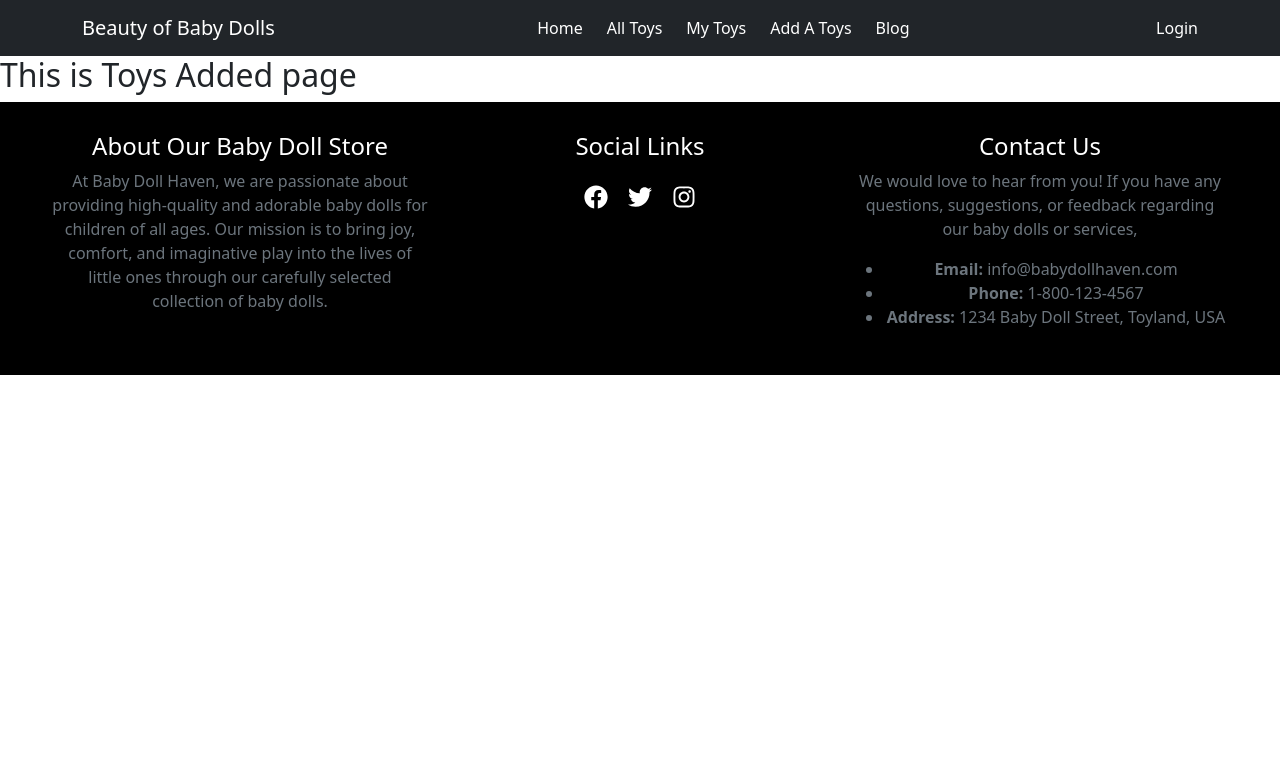
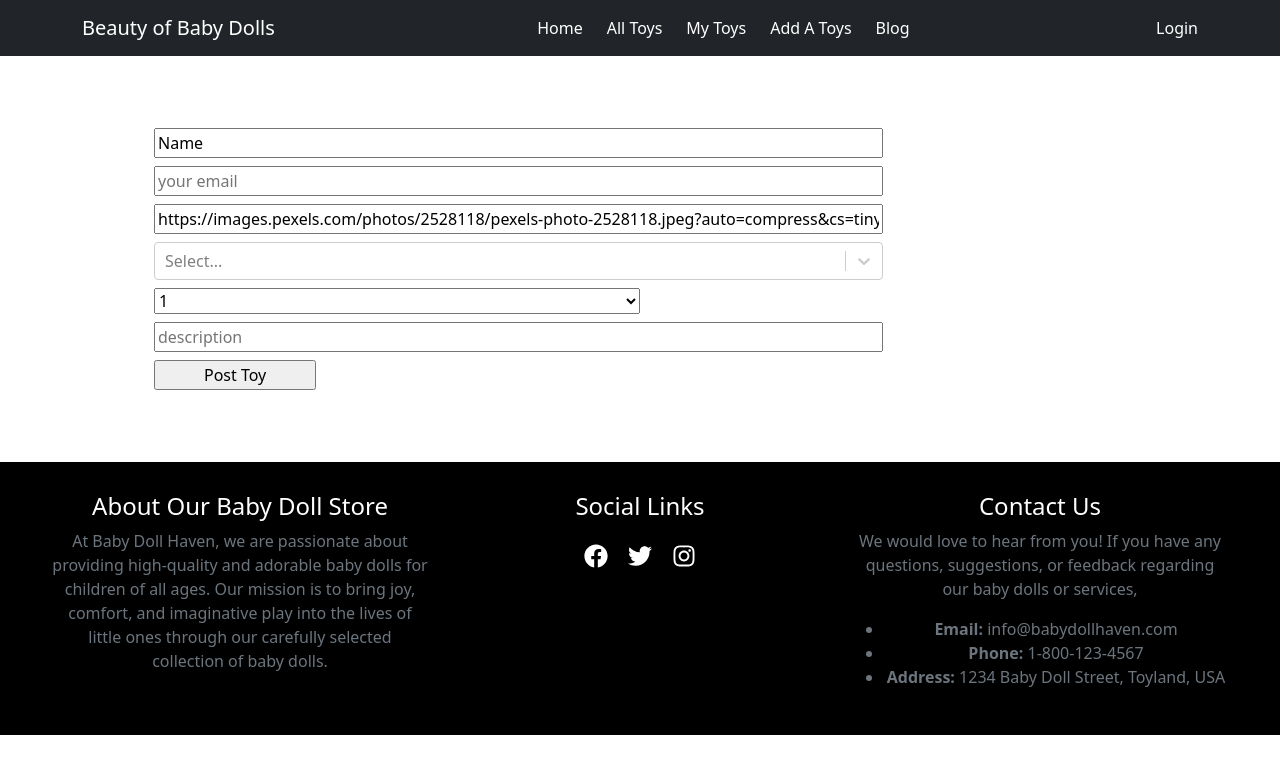
Before and after one commit to ArjumanJesmin/toy-marketplace, a React (Vite) app: page /addAToys in a window 1280 px wide. Shown: the top 774 px of the page. Built offline with nearby package versions, Linux system fonts and the light colour scheme; no server answers.

Commit message:
created post form and upaded data

```diff
--- a/package.json
+++ b/package.json
@@ -20,6 +20,7 @@
     "react-hook-form": "^7.43.9",
     "react-icons": "^4.8.0",
     "react-router-dom": "^6.11.2",
+    "react-select": "^5.7.3",
     "react-tabs": "^6.0.1",
     "sort-by": "^1.2.0"
   },
--- a/src/Pages/AddAToys/AddAToys.jsx
+++ b/src/Pages/AddAToys/AddAToys.jsx
@@ -1,11 +1,106 @@
+/* eslint-disable no-undef */
 /* eslint-disable no-unused-vars */
-import React from 'react';
+import React, { useContext, useState } from 'react';
+import { Col, Container, Row } from 'react-bootstrap';
+import { useForm } from "react-hook-form";
+import CreatableSelect from 'react-select';
+import { AuthContext } from '../../providers/AuthProvider';
+
 
 const AddAToys = () => {
+    const [selectedOption, setSelectedOption] = useState(null);
+    const { user } = useContext(AuthContext);
+     const {
+    register,
+    handleSubmit,
+    watch,
+    formState: { errors },
+  } = useForm();
+
+    const onSubmit = (data) => {
+        data.skills = selectedOption;
+        console.log(data)
+
+        fetch("http://localhost:5000/postToy", {
+          method: "POST",
+          headers: { "Content-Type": "application/json" },
+          body: JSON.stringify(data),
+        })
+          .then((res) => res.json())
+          .then((result) => {
+            console.log(result);
+          });
+        console.log(data);
+      };
+
+    const options = [
+        { value: 'frozen dolls', label: 'frozen dolls' },
+        { value: 'donald duck', label: 'donald duck' },
+        { value: 'science kits', label: 'science kits' },
+        { value: 'math learning toys', label: 'math learning toys' },
+        { value: 'Bedtime Baby Doll', label: 'Bedtime Baby Doll' },
+        { value: 'Cooking Toys', label: 'Cooking Toys' },
+    ];
+
+
     return (
-        <div>
-            <h2>This is Toys Added page</h2>
-        </div>
+        <Container>
+            <Row>
+                <Col>
+                    <form className='p-5 m-4 ' onSubmit={handleSubmit(onSubmit)}>
+                        <input
+                            className=" mb-2 w-75"
+                            {...register("title")}
+                            placeholder="title"
+                            defaultValue="Name"
+                        />
+                        <input
+                            className="mb-2 w-75"
+                            //   value={user?.email}
+                            {...register("email", { required: true })}
+                            placeholder="your email"
+                            type="email"
+                        />
+
+                        <input
+                            className="mb-2 w-75"
+                            {...register("image")}
+                            placeholder="Image URL"
+                            type="url"
+                            defaultValue="https://images.pexels.com/photos/2528118/pexels-photo-2528118.jpeg?auto=compress&cs=tinysrgb&w=600"
+                        />
+
+
+                        <CreatableSelect
+                            className="mb-2 w-75"
+                            defaultValue={selectedOption}
+                            onChange={setSelectedOption}
+                            options={options}
+                            isMulti
+                        />
+                        <select className="mb-2 w-50" {...register("available_quantity")}>
+                            <option value="1">1</option>
+                            <option value="2">2</option>
+                            <option value="3">3</option>
+                            <option value="4">4</option>
+                            <option value="5">5</option>
+                            <option value="6">6</option>
+                            <option value="7">7</option>
+                            <option value="8">8</option>
+                            <option value="9">9</option>
+                            <option value="10">10</option>
+                        </select>
+                        <input
+                            className="mb-2 w-75"
+                            {...register("description")}
+                            placeholder="description"
+                        />
+                        <br />
+                        <input className="px-5 " value="Post Toy" type="submit" />
+                    </form>
+                </Col>
+            </Row>
+        </Container>
     );
 };
 
--- a/src/Pages/AllToys/AllToys.jsx
+++ b/src/Pages/AllToys/AllToys.jsx
@@ -1,11 +1,18 @@
+/* eslint-disable no-undef */
 /* eslint-disable no-unused-vars */
 import React, { useEffect, useState } from 'react';
 import { Button, Col, Container, Row, Table } from 'react-bootstrap';
 import TableBody from './TableBody';
 
+
+
 const AllToys = () => {
 
   const [allToys, setAllToys] = useState([]);
+  const [show, setShow] = useState(false);
+  const handleShow = () => setShow(true);
+  const handleClose = () => setShow(false);
+
 
   useEffect(() => {
     fetch('http://localhost:5000/toys')
@@ -16,11 +23,15 @@ const AllToys = () => {
       })
 
   }, [])
+
+
   return (
+
+    <>
       <Container className='my-4'>
         <Row>
           <Col>
-            <Table  striped bordered hover>
+            <Table striped bordered hover>
               <thead>
                 <tr>
                   <th>Seller</th>
@@ -29,12 +40,15 @@ const AllToys = () => {
                 </tr>
               </thead>
               {
-          allToys.map(singleToy =><TableBody singleToy={singleToy} key={singleToy._id} />)
+                allToys.map((singleToy, index) => <TableBody handleShow={handleShow} handleClose={handleClose} show={show} index={index} singleToy={singleToy} key={singleToy._id} />)
               }
             </Table>
           </Col>
         </Row>
       </Container>
+
+
+    </>
   );
 };
 
--- a/src/Pages/AllToys/TableBody.jsx
+++ b/src/Pages/AllToys/TableBody.jsx
@@ -1,24 +1,50 @@
+/* eslint-disable no-undef */
 /* eslint-disable react/prop-types */
 /* eslint-disable no-unused-vars */
 import React from 'react';
 import { Button } from 'react-bootstrap';
-import { Link } from 'react-router-dom';
+// import { Link } from 'react-router-dom';
+import Modal from 'react-bootstrap/Modal';
 
-const TableBody = ({ singleToy }) => {
-    const { name, available_quantity, categories } = singleToy;
+const TableBody = ({ singleToy, index, handleShow, handleClose, show }) => {
+
+
+    const {seller_name, picture, available_quantity, categories, description, seller_email, price,rating} = singleToy;
+
     return (
+        <>
             <tbody>
                 <tr>
-                <td>1</td>
-                <td>{name}</td>
+                    <td>{index + 1}</td>
+                    <td>{seller_name}</td>
                     <td>{available_quantity}</td>
                     <td>
-                    price: $ {categories[0]?.price}
+                        price: $ {price} <br/>
+                        rating: {rating}
                     </td>
-                <td><Link to='/details'><Button>View Details</Button></Link></td>
+                    {/* <td><Link to='/details'><Button variant="primary" >View Details</Button></Link></td> */}
+                    <td><Button variant="primary" onClick={handleShow}>View Details</Button></td>
                 </tr>
             </tbody>
 
+            {/* modal */}
+            <Modal show={show} onHide={handleClose}>
+                <Modal.Header closeButton>
+                    <Modal.Title>{seller_name}</Modal.Title>
+                </Modal.Header>
+                <img src={picture} alt="" />
+                <Modal.Body>{description}</Modal.Body>
+                <Modal.Body>{seller_email}</Modal.Body>
+                <Modal.Footer>
+                    <Button variant="secondary" onClick={handleClose}>
+                        Close
+                    </Button>
+                    <Button variant="primary" onClick={handleClose}>
+                        Save Changes
+                    </Button>
+                </Modal.Footer>
+            </Modal>
+        </>
     );
 };
 
--- a/src/Pages/Home/Details.jsx
+++ b/src/Pages/Home/Details.jsx
@@ -1,12 +1,39 @@
 /* eslint-disable react/prop-types */
 /* eslint-disable no-unused-vars */
-import React from 'react';
+import { useState } from 'react';
+import Button from 'react-bootstrap/Button';
+import Modal from 'react-bootstrap/Modal';
 
 const Details = () => {
+
+    const [show, setShow] = useState(false);
+    const handleShow = () => setShow(true);
+    const handleClose = () => setShow(false);
+
+
     return (
-        <div>
-            <h2>This is single Toy page</h2>
-        </div>
+
+        <>
+      {/* <Button variant="primary" onClick={handleShow}>
+        Launch demo modal
+      </Button> */}
+
+      <Modal show={show} onHide={handleClose}>
+        <Modal.Header closeButton>
+          <Modal.Title>Modal heading</Modal.Title>
+        </Modal.Header>
+        <Modal.Body>Woohoo, you are reading this text in a modal!</Modal.Body>
+        <Modal.Footer>
+          <Button variant="secondary" onClick={handleClose}>
+            Close
+          </Button>
+          <Button variant="primary" onClick={handleClose}>
+            Save Changes
+          </Button>
+        </Modal.Footer>
+      </Modal>
+    </>
+
     );
 };
 
--- a/src/Shared/NavigationBar.jsx
+++ b/src/Shared/NavigationBar.jsx
@@ -1,9 +1,12 @@
 /* eslint-disable no-unused-vars */
-import React from 'react';
+import React, { useContext } from 'react';
 import { Container, Nav, Navbar } from 'react-bootstrap';
 import { Link } from 'react-router-dom';
+import { AuthContext } from '../providers/AuthProvider';
 
 const NavigationBar = () => {
+
+    const { user } = useContext(AuthContext);
     return (
         <Navbar collapseOnSelect expand="lg" bg="dark" variant="dark">
             <Container>
@@ -17,8 +20,11 @@ const NavigationBar = () => {
                         <Link className='text-decoration-none text-white' to='/addAToys'>Add A Toys</Link>
                         <Link className='text-decoration-none text-white' to='/blog'>Blog</Link>
                     </Nav>
-                    <Nav>
-                        <Link className='text-decoration-none text-white' to='/login'>Login</Link>
+                    <Nav> {user?.email ?
+                     <Link className='text-decoration-none text-white'>LogOut</Link>
+                      :
+                     <Link className='text-decoration-none text-white' to='/login'>Login</Link>
+                    }
                     </Nav>
                 </Navbar.Collapse>
             </Container>
```
Also changed, not shown: 1 other file (tests, documents, lock files or other folders). Lines whose indentation alone changed are shown as unchanged.
